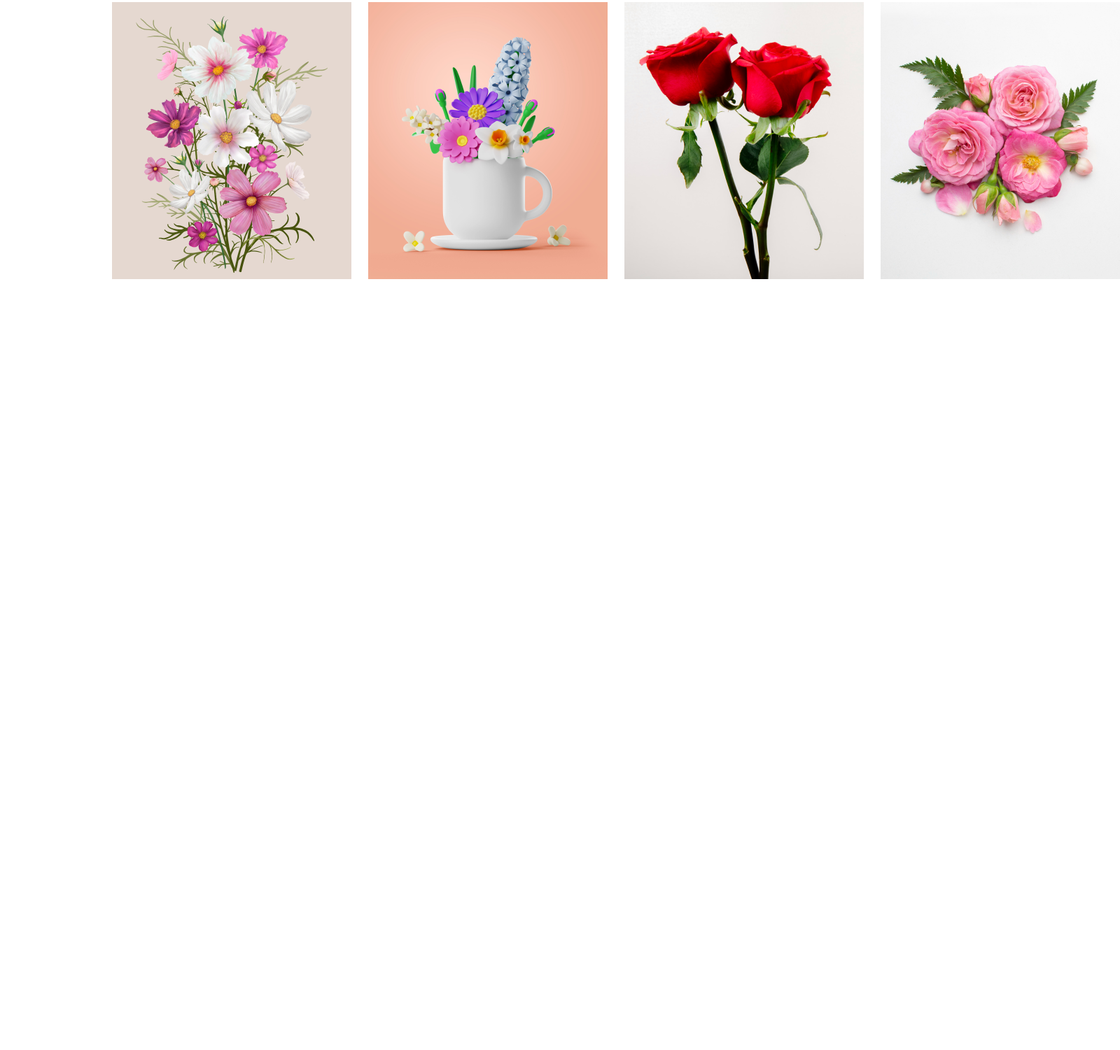
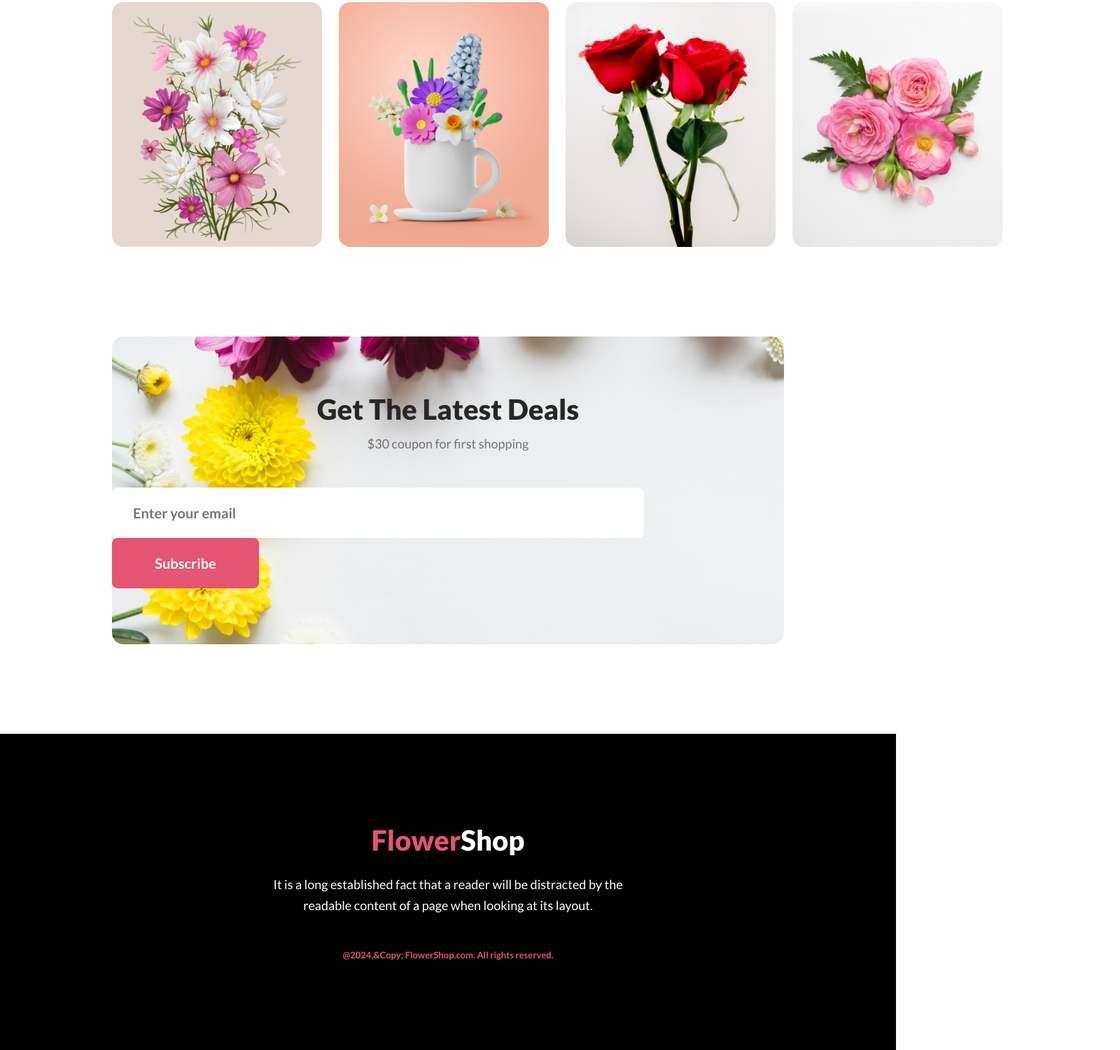
Before and after one commit to ahmed-niaz/FlowerShop, a plain HTML site: page index.html in a window 1280 px wide. Shown: the part 2981-4482 px from the top of the page at 70% size, 1600 px wide, since content can reach past the window. Before the commit the page ends 3500 px from the top, so only its background shows below. Drawn offline with Linux system fonts and the light colour scheme.

Commit message:
task done

```diff
--- a/index.html
+++ b/index.html
@@ -96,18 +96,31 @@
               the readable content of a page when looking at its layout.
             </p>
           </div>
-          <div class="section-content">
+          <div class="section-content post">
             <img src="./assets/images/post1.png" alt="" />
             <img src="./assets/images/post2.png" alt="" />
             <img src="./assets/images/post3.png" alt="" />
-            <img
-              src="./assets/images/post4.png"
-              alt=""
-            />
+            <img src="./assets/images/post4.png" alt="" />
           </div>
         </div>
       </section>
+      <section id="banner">
+        <div class="container banner-background">
+          <h2>Get The Latest Deals</h2>
+          <p>$30 coupon for first shopping</p>
+          <form action="#">
+            <input type="email" name="" id="" placeholder="Enter your email" />
+            <input type="submit" value="Subscribe" />
+          </form>
+        </div>
+      </section>
     </main>
-    <footer></footer>
+    <footer>
+      <div class="continer footer-container">
+        <h2><span>Flower</span>Shop</h2>
+        <p>It is a long established fact that a reader will be distracted by the readable content of a page when looking at its layout.</p>
+        <h6>@2024,&Copy; FlowerShop.com. All rights reserved.</h6>
+      </div>
+    </footer>
   </body>
 </html>
--- a/styles/style.css
+++ b/styles/style.css
@@ -40,13 +40,16 @@ header {
   margin-top: 120px;
 }
 
-.primary-heading h2 {
+.primary-heading h2,
+.banner-background h2,.footer-container h2 {
   color: #272727;
   font-size: 40px;
   font-weight: 800;
   margin-bottom: 10px;
 }
-.primary-heading p,.offer-text p {
+.primary-heading p,
+.offer-text p,
+.banner-background p,.footer-container p {
   width: 40%;
   margin: 0 auto;
   color: rgba(39, 39, 39, 0.6);
@@ -115,7 +118,9 @@ header {
   line-height: 35px; /* 145.833% */
 }
 
-#service,#hot-deals,#social-media {
+#service,
+#hot-deals,
+#social-media {
   margin: 120px 0;
 }
 .service-content {
@@ -150,12 +155,80 @@ header {
   font-size: 40px;
   font-weight: 800;
 }
-.offer-text h2 span{
-  color: #E55473;
+.offer-text h2 span,.footer-container h2 span{
+  color: #e55473;
 }
-.offer-text p{
+.offer-text p {
   width: 60%;
 }
 .offer-text button {
   margin-top: 24px;
 }
+
+.post {
+  display: grid;
+  grid-template-columns: repeat(4, 1fr);
+}
+.post img {
+  width: 300px;
+  height: 350px;
+  border-radius: 16px;
+}
+.banner-background {
+  background-image: url("../assets/images/banner.png");
+  display: flex;
+  flex-direction: column;
+  align-items: center;
+  justify-content: center;
+  height: 440px;
+  border-radius: 16px;
+  margin: 128px auto;
+}
+
+.banner-background input[type="email"] {
+  border-radius: 8px;
+  background-color: #fff;
+  margin-right: 14px;
+  color: #e55473;
+  font-size: 20px;
+  font-weight: 700;
+  width: 700px;
+  height: 72px;
+  border: none;
+  outline: none;
+  padding: 0 30px;
+}
+
+.banner-background input[type="submit"] {
+  width: 210px;
+  height: 72px;
+  border-radius: 8px;
+  background-color: #e55473;
+  font-size: 20px;
+  font-weight: 700;
+  position: relative;
+  border: none;
+  outline: none;
+  padding: 0 30px;
+  cursor: pointer;
+  color: #fff;
+}
+
+footer{
+ padding: 128px 0;
+  background-color: black;
+}
+.footer-container h2{
+  color: #fff;
+  text-align: center;
+  margin-bottom: 24px;
+}
+.footer-container p{
+  color: #fff;
+}
+
+h6{
+  text-align: center;
+  color: #e55473;
+  font-size: 13px;
+}
```
Also changed, not shown: assets/images/banner.png (renamed from assets/images/Rectangle 9.png).
